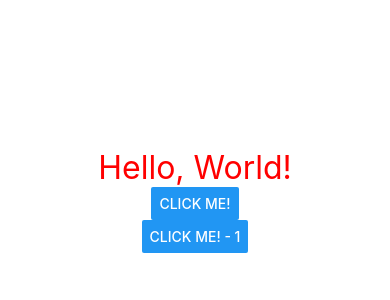
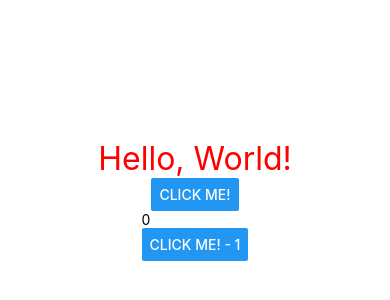
Before and after one commit to team-777/weatherapp, a React Native app in the folder maa/: screen / in a window 390 px wide. Shown: the part 222-522 px from the top of the page. Built offline with nearby package versions, Linux system fonts and the light colour scheme.

Commit message:
add custom component

```diff
--- a/maa/App.js
+++ b/maa/App.js
@@ -1,8 +1,8 @@
 import React from 'react';
 import { Button, StyleSheet, Text, View } from 'react-native';
 
-export default class App extends React.Component{
-    state = {
+class CounterButton extends React.Component{
+ state = {
     counter: 0,
     };
 
@@ -14,17 +14,28 @@ export default class App extends React.Component{
     };
 
     render(){
+    return (
+    <View>
+    <Text>{this.state.counter}</Text>
+    <Button title={'click me! - 1'}
+              onPress={
+              this.clickHandler2
+              }/>
+              </View>
+    );
+    }
+}
+
+export default class App extends React.Component{
+    render(){
       return (
-      <View style={styles.container}>
+             <View style={styles.container}>
           <Text style = {[styles.textBig, styles.textRed]}>Hello, World!</Text>
          <Button title={'click me!'}
           onPress={
           this.clickHandler
           }/>
-          <Button title={'click me! - 1'}
-          onPress={
-          this.clickHandler2
-          }/>
+          <CounterButton />
           </View>
           );
     }
```
